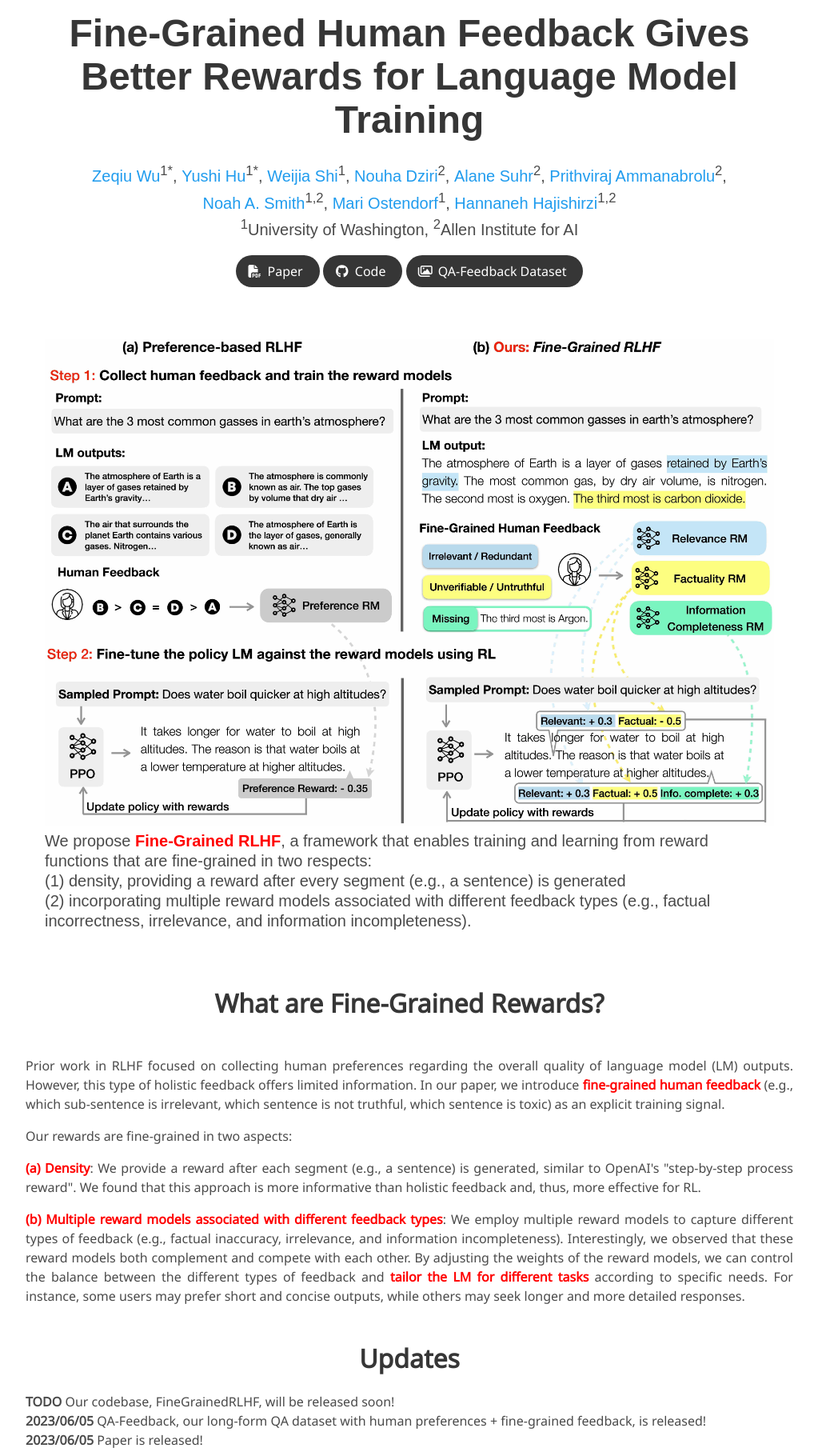
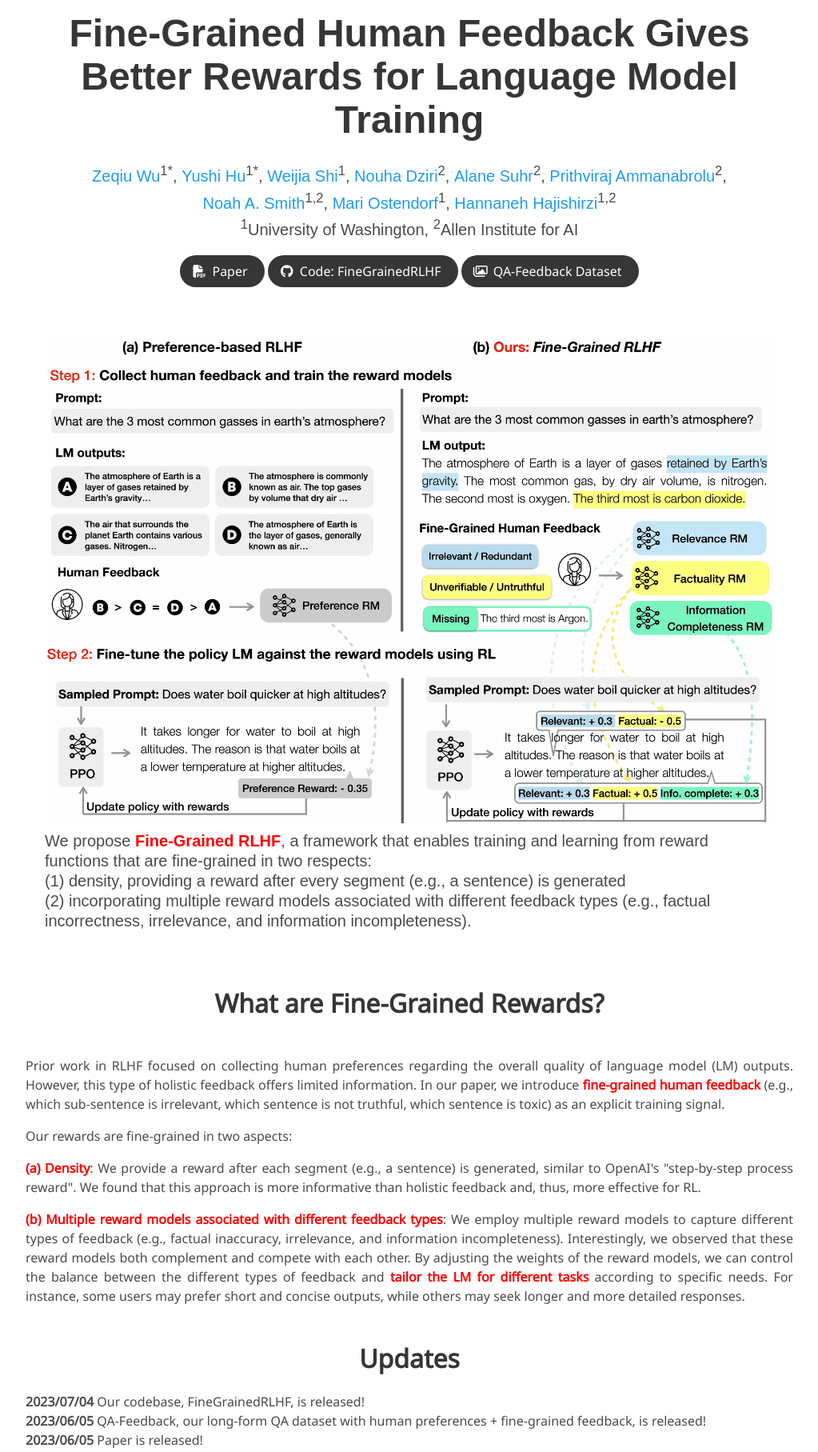
Before and after one commit to FineGrainedRLHF/FineGrainedRLHF.github.io, a plain HTML site: page index.html in a window 1280 px wide. Shown: the part 33-1848 px from the top of the page at 80% size, without its empty margins (128-1151 px from the left). Drawn offline with nearby package versions, Linux system fonts and the light colour scheme; some icons are missing; a web font is replaced by a local one.

Commit message:
Update index.html

```diff
--- a/index.html
+++ b/index.html
@@ -121,7 +121,7 @@
                   <span class="icon">
                       <i class="fab fa-github"></i>
                   </span>
-                  <span>Code</span>
+                  <span>Code: FineGrainedRLHF</span>
                   </a>
               </span>
               <!-- Dataset Link. -->
@@ -213,7 +213,7 @@
       <h2 class="title is-3">Updates</h2>
       <div class="content has-text-justified">
         <p>
-          <b>TODO</b> Our codebase, FineGrainedRLHF, will be released soon!<br>
+          <b>2023/07/04</b> Our codebase, FineGrainedRLHF, is released!<br>
           <b>2023/06/05</b> QA-Feedback, our long-form QA dataset with human preferences + fine-grained feedback, is
           released!<br>
           <b>2023/06/05</b> Paper is released!<br>
```
